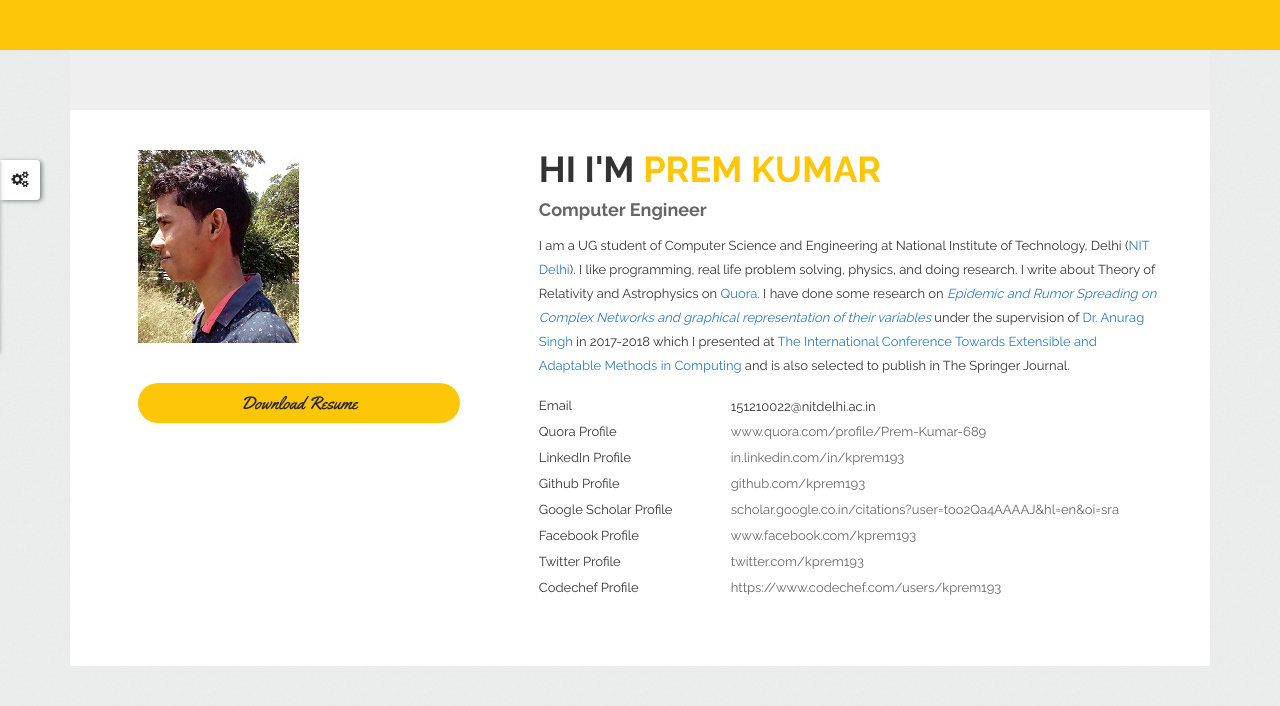
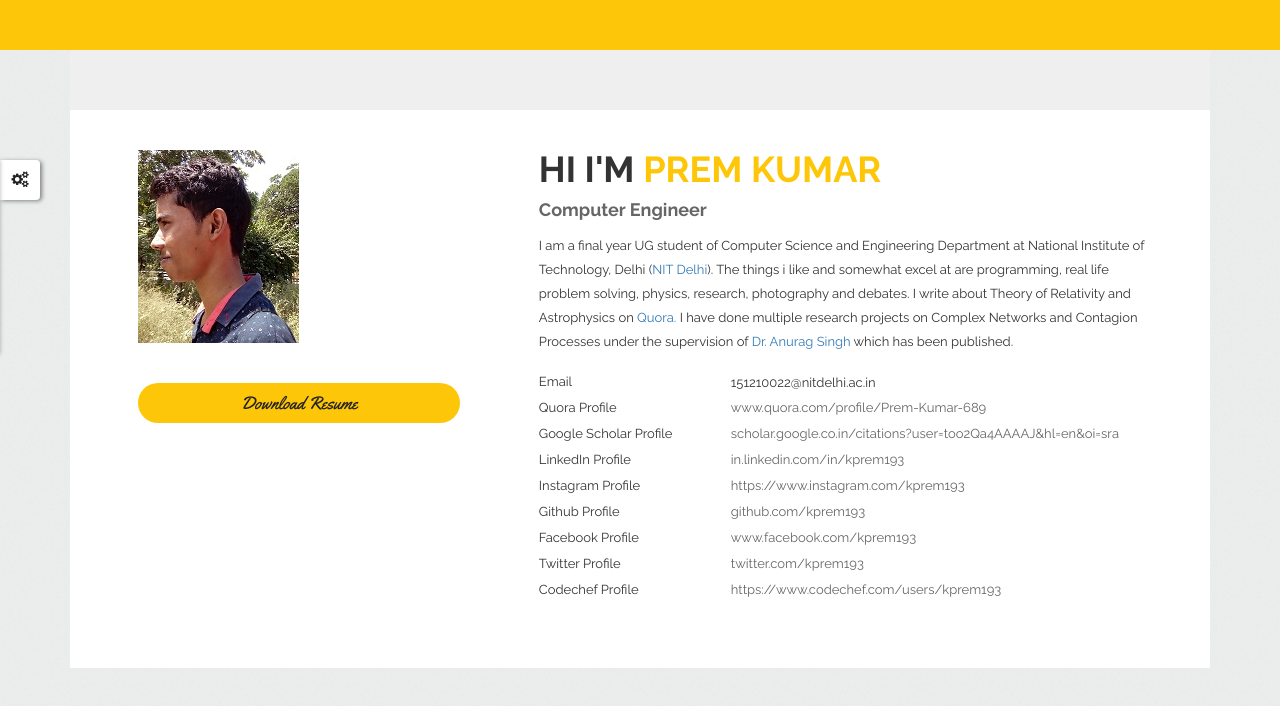
Before and after one commit to kprem193/kprem193.github.io, a plain HTML site: page index.html in a window 1280 px wide. Drawn offline with nearby package versions, Linux system fonts and the light colour scheme; some packages are replaced by stand-ins of ours; files that its build step writes are made by us from their sources; files whose address does not match are found by name.

Commit message:
Update index.html

```diff
--- a/index.html
+++ b/index.html
@@ -91,15 +91,12 @@
                             <div class="row person_details">
                                 <h3>Hi I'm <span>Prem Kumar</span></h3>
                                 <h4>Computer Engineer</h4>
-                                <p>I am a UG student of Computer Science and Engineering at National Institute of Technology,
-                                    Delhi (<a href="http://nitdelhi.ac.in" target="_blank">NIT Delhi</a>). I like programming, real
-                                    life problem solving, physics, and doing research. I write about Theory of Relativity and Astrophysics on
-                                     <a href="https://www.quora.com/profile/Prem-Kumar-689" target="_blank">Quora.</a>  I have done some research
-                                    on <a href="https://drive.google.com/file/d/1gV3J0zqRSs4AZfbjDvEaBMR8Q3RxiVbg/view?usp=sharing" target="_blank"><i>Epidemic
-                                    and Rumor Spreading on Complex Networks and graphical representation of their variables</i></a> under the supervision of
-                                    <a href="http://nitdelhi.ac.in/profile/Dr.AnuragSingh/" target="_blank">Dr. Anurag Singh</a> in 2017-2018 which I presented at
-                                    <a href="http://teamc18.com/" target="_blank"> The International Conference Towards Extensible and Adaptable Methods
-                                        in Computing </a>  and is also selected to publish in The Springer Journal.</p>
+                                <p>I am a final year UG student of Computer Science and Engineering Department at National Institute of Technology,
+                                    Delhi (<a href="http://nitdelhi.ac.in" target="_blank">NIT Delhi</a>). The things i like and somewhat excel at are programming, real
+                                    life problem solving, physics, research, photography and debates. I write about Theory of Relativity and Astrophysics on
+                                     <a href="https://www.quora.com/profile/Prem-Kumar-689" target="_blank">Quora.</a>  I have done multiple research projects
+                                    on Complex Networks and Contagion Processes under the supervision of
+                                    <a href="http://nitdelhi.ac.in/profile/Dr.AnuragSingh/" target="_blank">Dr. Anurag Singh</a> which has been published.
                                 <div class="person_information">
                                     <ul>
                                         <!-- <li><a href="#">Age</a></li> -->
@@ -109,9 +106,10 @@
                                         <!-- <li><a href="#">Skype</a></li> -->
                                         <li><a href="#">Email</a></li>
                                         <li><a href="https://www.quora.com/profile/Prem-Kumar-689" target="_blank">Quora Profile</a></li>
+                                        <li><a href="https://scholar.google.co.in/citations?user=too2Qa4AAAAJ&hl=en&oi=sra" target="_blank">Google Scholar Profile</a></li>
                                         <li><a href="https://in.linkedin.com/in/kprem193" target="_blank">LinkedIn Profile</a></li>
+                                        <li><a href="https://www.instagram.com/kprem193/" target="_blank">Instagram Profile</a></li>
                                         <li><a href="https://github.com/kprem193" target="_blank">Github Profile</a></li>
-                                        <li><a href="https://scholar.google.co.in/citations?user=too2Qa4AAAAJ&hl=en&oi=sra" target="_blank">Google Scholar Profile</a></li>
                                         <li><a href="https://www.facebook.com/kprem193" target="_blank">Facebook Profile</a></li>
                                         <li><a href="https://www.twitter.com/kprem193" target="_blank">Twitter Profile</a></li>
                                         <li><a href="https://www.codechef.com/users/kprem193" target="_blank">Codechef Profile</a></li>
@@ -126,9 +124,10 @@
                                         <!-- <li><a href="#">sumon.backpiper</a></li> -->
                                         <li>151210022@nitdelhi.ac.in</li>
                                         <li><a href="https://www.quora.com/profile/Prem-Kumar-689" target="_blank">www.quora.com/profile/Prem-Kumar-689</a></li>
+                                        <li><a href="https://scholar.google.co.in/citations?user=too2Qa4AAAAJ&hl=en&oi=sra" target="_blank">scholar.google.co.in/citations?user=too2Qa4AAAAJ&hl=en&oi=sra</a></li>
                                         <li><a href="https://in.linkedin.com/in/kprem193" target="_blank">in.linkedin.com/in/kprem193</a></li>
+                                        <li><a href="https://www.instagram.com/kprem193/" target="_blank">https://www.instagram.com/kprem193</a></li>
                                         <li><a href="https://github.com/kprem193" target="_blank">github.com/kprem193</a></li>
-                                        <li><a href="https://scholar.google.co.in/citations?user=too2Qa4AAAAJ&hl=en&oi=sra" target="_blank">scholar.google.co.in/citations?user=too2Qa4AAAAJ&hl=en&oi=sra</a></li>
                                         <li><a href="https://www.facebook.com/kprem193" target="_blank">www.facebook.com/kprem193</a></li>
                                         <li><a href="https://www.twitter.com/kprem193" target="_blank">twitter.com/kprem193</a></li>
                                         <li><a href="https://www.codechef.com/users/kprem193" target="_blank">https://www.codechef.com/users/kprem193</a></li>
```
